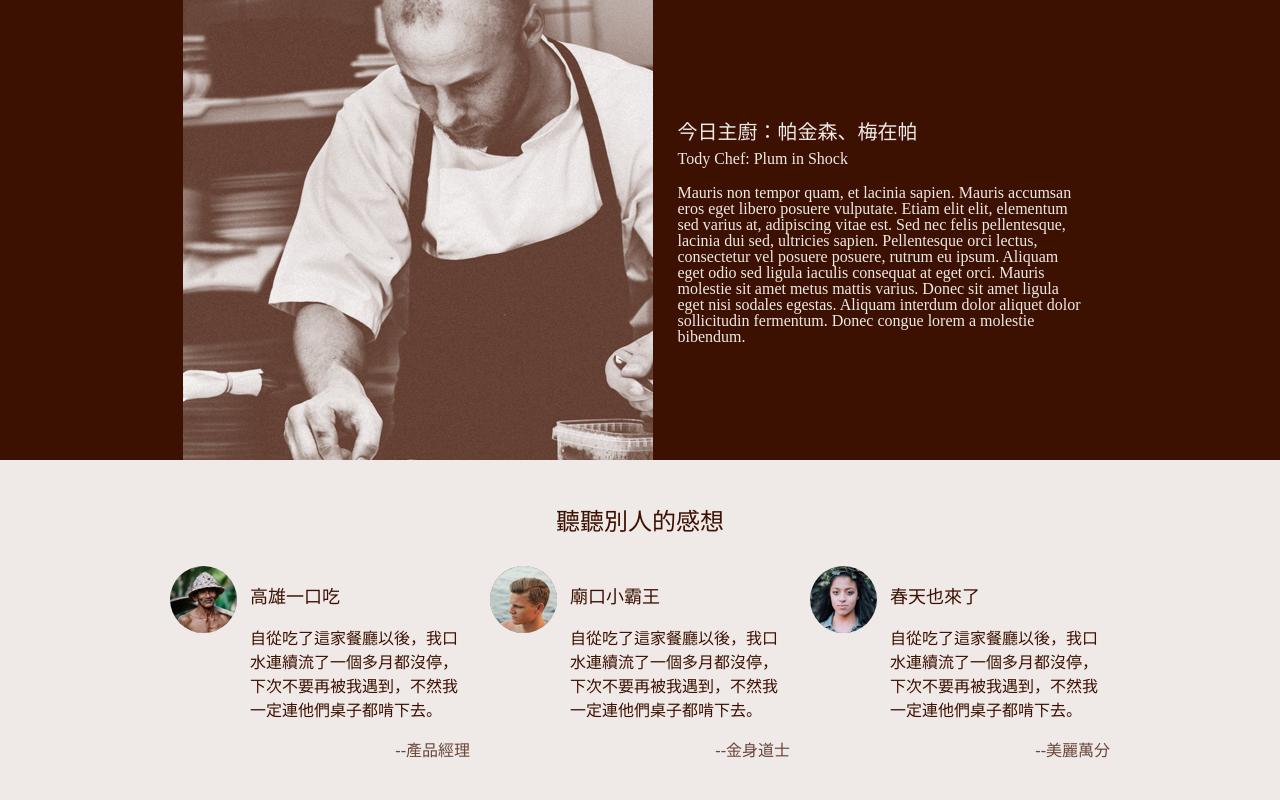
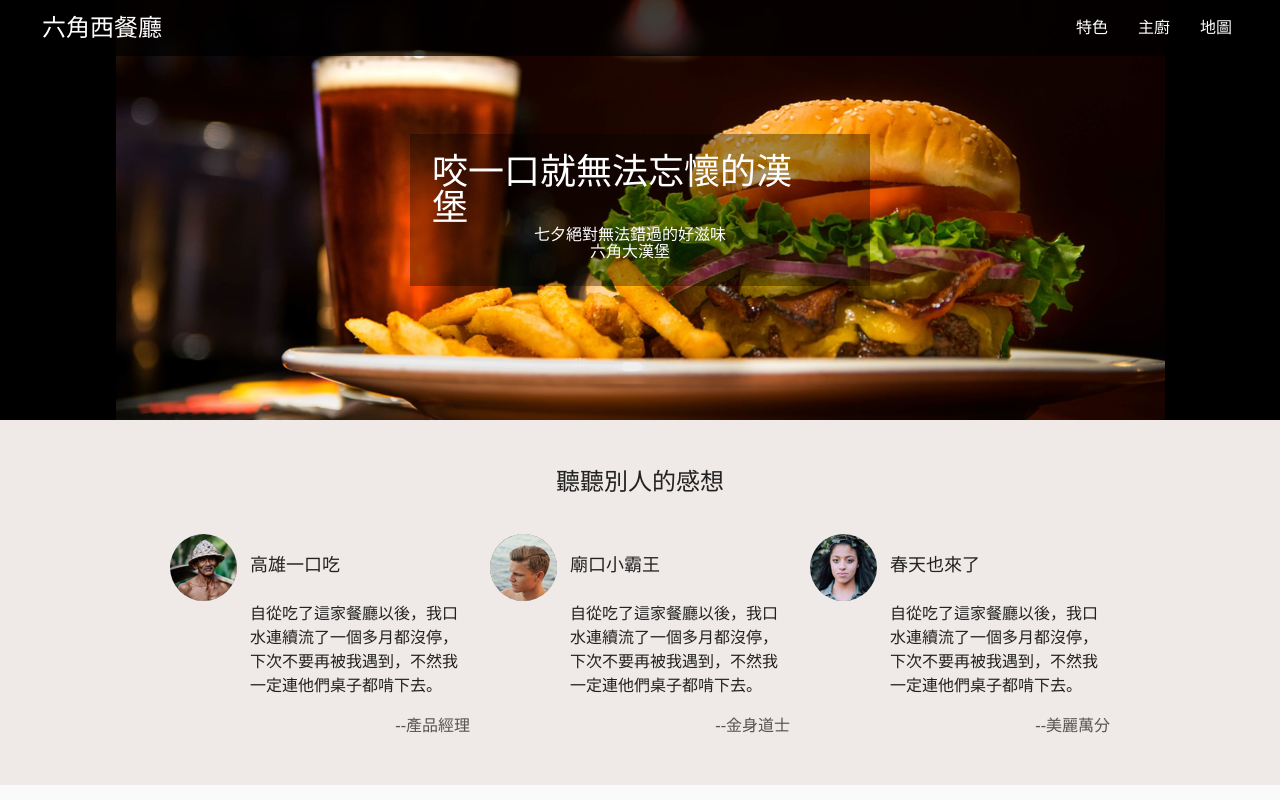
Before and after one commit to Victor81528/roku-restaurant-flex, a Vue app: page / in a window 1280 px wide. Shown: the top 800 px of the page. Built offline with nearby package versions, Linux system fonts and the light colour scheme; a web font is replaced by a local one.

Commit message:
nav inside done
去除#nav-inside
#feedback問題仍未解決

```diff
--- a/src/App.vue
+++ b/src/App.vue
@@ -1,7 +1,6 @@
 <template>
   <div id="app">
     <div id="nav">
-      <div class="nav-inside">
       <div class="nav-title">
         <h1>六角西餐廳</h1>
       </div>
@@ -11,7 +10,6 @@
         <li class="a"><a href="#booking">地圖</a></li>
         <li class="burger"><i class="fas fa-bars"></i></li>
       </ul>
-      </div>
     </div>
     <div id="banner">
       <div class="banner-inside">
@@ -61,12 +59,11 @@
       </div>
     </div>
     <div id="feedback">
-      <div class="feedback-inside">
       <div class="feedback-title">
         <h1>聽聽別人的感想</h1>
       </div>
       <div class="feedback-content">
-          <div class="feedback-items item-1">
+        <div class="feedback-items">
           <img src="/img/avatar_1.png" alt="產品經理">
           <div class="word-part">
             <h1>高雄一口吃</h1>
@@ -74,7 +71,7 @@
             <h2>--產品經理</h2>
           </div>
         </div>
-          <div class="feedback-items item-2">
+        <div class="feedback-items">
           <img src="/img/avatar_2.png" alt="金身道士">
           <div class="word-part">
             <h1>廟口小霸王</h1>
@@ -82,13 +79,12 @@
             <h2>--金身道士</h2>
           </div>
         </div>
-          <div class="feedback-items item-3">
+        <div class="feedback-items">
           <img src="/img/avatar_3.png" alt="美麗萬分">
           <div class="word-part">
             <h1>春天也來了</h1>
             <p>自從吃了這家餐廳以後，我口水連續流了一個多月都沒停，下次不要再被我遇到，不然我一定連他們桌子都啃下去。</p>
             <h2>--美麗萬分</h2>
-            </div>
           </div>
         </div>
       </div>
--- a/src/scss/_index.scss
+++ b/src/scss/_index.scss
@@ -33,27 +33,19 @@
 body{
   background-color: #EFE9E7;
   #app{
-    display: flex;
     width: 100vw;
-    flex-flow: nowrap column;
     overflow-x: hidden;
     font-family: MicrosoftJhengHeiRegular;
     #nav{
       display: flex;
-      display: none;
       position: fixed;
-      width: 100vw;
+      width: 100%;
       height: 56px;
+      flex-flow: nowrap row;
+      justify-content: space-between;
+      align-items: center;
+      box-sizing: border-box;
       background-color: rgba(0, 0, 0, 0.75);
-      flex-flow: nowrap row;
-      justify-content: center;
-      .nav-inside{
-        display: flex;
-        width: 100%;
-        flex-flow: nowrap row;
-        align-items: center;
-        justify-content: space-between;
-        color: white;
       padding: {
         left: 42px;
         right: 48px;
@@ -68,14 +60,15 @@
         padding-right: 22px;
       }
       .nav-title{
-					color: #FFFFFF;
         h1{
           font-size: 24px;
+          color: #FFFFFF;
         }
       }
       .nav-list{
         display: flex;
         max-width: 250px;
+        flex-flow: nowrap row;
         justify-content: flex-end;
         font-size: 16px;
         li{
@@ -105,10 +98,9 @@
         }
       }
     }
-    }
     #banner{
       display: flex;
-      display: none;
+      // display: none;
       width: 100vw;
       height: 420px;
       background: no-repeat center;
@@ -302,6 +294,7 @@
     }
     #chef{
       display: flex;
+      display: none;
       width: 100%;
       height: 460px;
       flex-flow: nowrap row;
@@ -365,46 +358,62 @@
     #feedback{
       display: flex;
       // display: none;
-      width: 100vw;
-      height: 365px;
+      width: 100%;
+      min-height: 365px;
+      flex-flow: nowrap column;
+      justify-content: flex-start;
       background-color: #EFE9E7;
-      flex-flow: nowrap row;
-      justify-content: center;
+      box-sizing: border-box;
+      padding: {
+        top: 50px;
+        bottom: 50px;
+      }
       @media screen and (max-width: 768px){
-        height: 416px;
+        min-height: 416px;
       }
-      .feedback-inside{
-        display: flex;
-        width: 100%;
-        height: 100%;
-        flex-flow: nowrap column;
-        align-items: center;
-        justify-content: flex-start;
-        color: #3D1101;
       .feedback-title{
+        height: 32px;
+        margin: {
+          bottom: 32px;
+        }
+        h1{
+          height: 32px;
+          text-align: center;
           font-size: 24px;
-          margin: {
-            top: 50px;
-            bottom: 32px;
         }
       }
       .feedback-content{
         display: flex;
         width: 100%;
-          margin: 0 30px;
+        min-height: 201px;
         flex-flow: nowrap row;
         justify-content: center;
+        box-sizing: border-box;
+        padding: {
+          left: 42px;
+          right: 42px;
+        }
+        @media screen and (max-width: 768px){
+          padding: {
+            left: 10px;
+            right: 10px;
+          }
+        }
         .feedback-items{
           display: flex;
           width: 33%;
           max-width: 300px;
           height: 201px;
-            margin: 0 10px;
           flex-flow: nowrap row;
           align-items: flex-start;
+          margin-right: 20px;
+          &:nth-child(3){
+            margin: 0;
+          }
           img{
             width: 67px;
             border-radius: 50%;
+            margin-right: 13px;
           }
           .word-part{
             display: flex;
@@ -412,14 +421,16 @@
             max-width: 220px;
             flex-flow: nowrap column;
             justify-content: flex-start;
-              align-items: center;
-              margin-left: 13px;
+            align-items: flex-start;
+            padding-top: 21.5px;
             h1{
               max-width: 220px;
-                align-self: flex-start;
-                margin: 21.5px 0;
+              height: 24px;
+              margin-bottom: 22px;
               font-size: 18px;
-                // line-height: 67px;
+              @media screen and (max-width: 768px){
+                margin-bottom: 19px;
+              }
             }
             p{
               max-width: 220px;
@@ -433,11 +444,10 @@
             h2{
               max-width: 220px;
               align-self: flex-end;
+              text-align: end;
+              opacity: 75%;
               line-height: 24px;
               font-size: 16px;
-                text-align: end;
-                opacity: 75%;
-              }
             }
           }
         }
```
Lines whose indentation alone changed are shown as unchanged.
